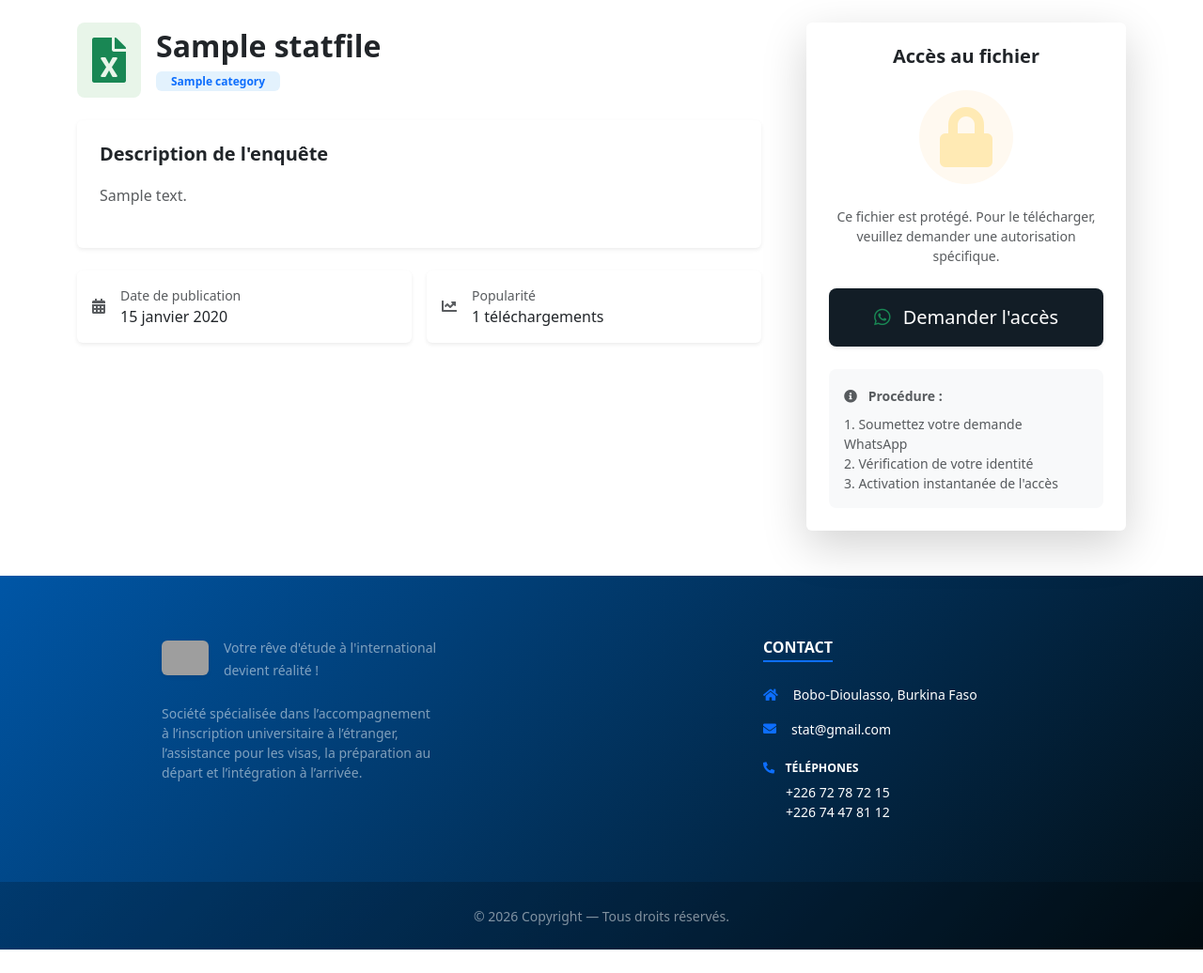
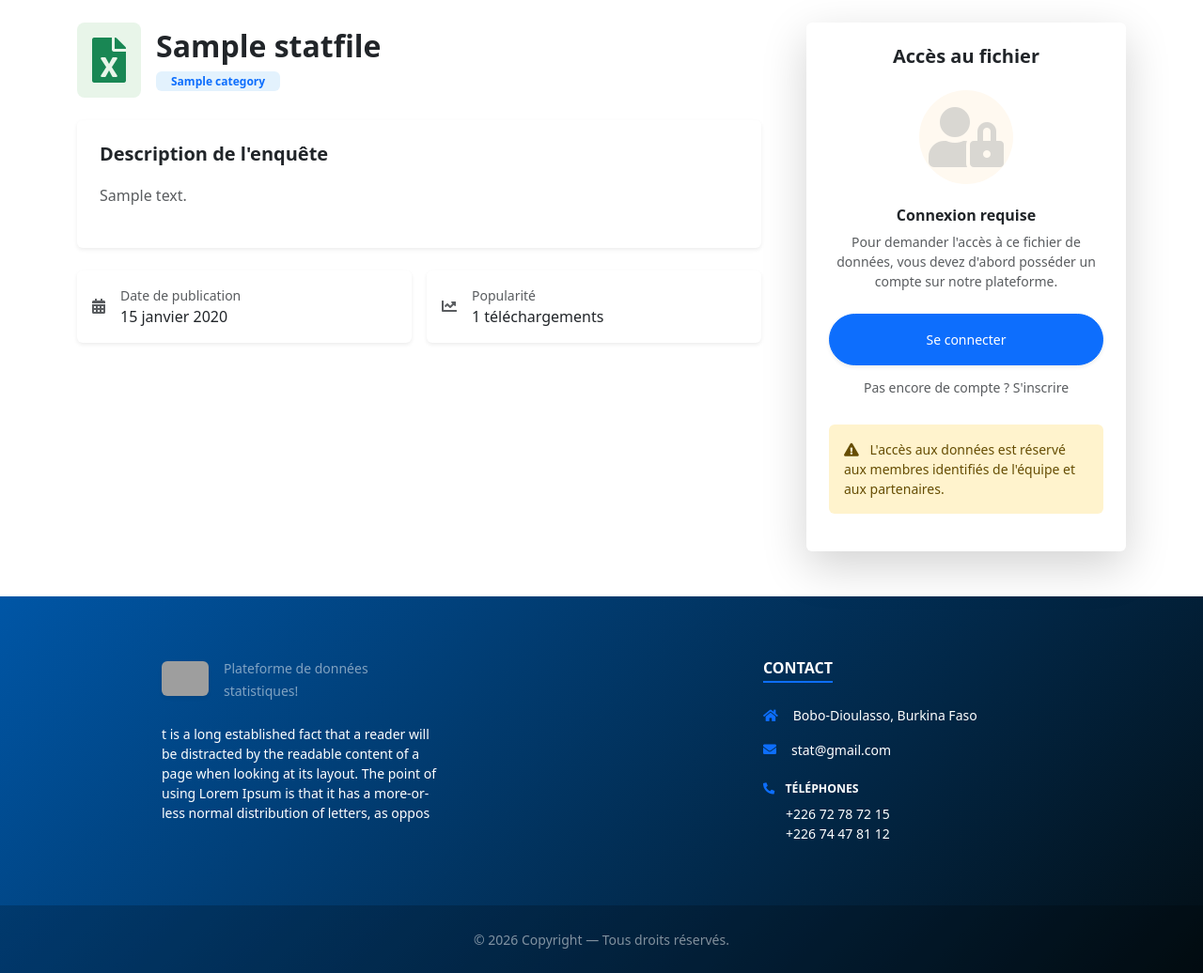
Before and after one commit to Lazare-tech/e-enquete-plateforme, a Django app: a page that uses templates/partials/footer/footer.html in a window 1280 px wide. Shown: the part 151-1187 px from the top of the page at 94% size. Before the commit the page ends 1162 px from the top, so only its background shows below. Run offline with Django 5.2, Linux system fonts and the light colour scheme; tables that the repository leaves empty hold one stand-in row (values such as "Sample post"); some libraries are stand-ins or nearby versions; grey boxes are pictures that could not be loaded.

Commit message:
formEnquete,autorisationAccesFichier,AjoutDonnee

```diff
--- a/statapp/models.py
+++ b/statapp/models.py
@@ -56,6 +56,8 @@ class StatFile(models.Model):
 
     class Meta:
         ordering = ['-created_at']
+        verbose_name = "Fichier statistique"
+        verbose_name_plural = "Fichiers statistiques"
 ############################################################
 class UserFileAccess(models.Model):
     user = models.ForeignKey('auth.User', on_delete=models.CASCADE)
--- a/statapp/templates/statapp/index.html
+++ b/statapp/templates/statapp/index.html
@@ -17,7 +17,7 @@ Explorez notre base de données mutualisée.Accédez aux rapports d'enquêtes te
     <div class="row mb-5 justify-content-center">
         <div class="col-md-7 text-center">
             <h2 class="fw-bold mb-3">Catalogue des Données Statistiques</h2>
-            <p class="text-muted mb-4">Accédez aux enquêtes et rapports détaillés de notre agence.</p>
+            <p class="text-muted mb-4">Accédez aux enquêtes et rapports détaillés.</p>
             <div class="input-group shadow-sm">
                 <span class="input-group-text bg-white border-end-0"><i class="fas fa-search text-muted"></i></span>
                 <input type="text"
--- a/statapp/templates/statapp/stats/detail.html
+++ b/statapp/templates/statapp/stats/detail.html
@@ -66,12 +66,13 @@
         <div class="card-body p-4 text-center">
             <h5 class="fw-bold mb-4">Accès au fichier</h5>
 
+            {% if user.is_authenticated %}
                 {% if has_access %}
                     <div class="icon-access-wrapper mb-4">
                         <i class="fas fa-unlock-alt fa-4x text-success"></i>
                     </div>
                     <div class="alert alert-success border-0 small mb-4">
-                            <i class="fas fa-check-circle me-2"></i> Votre accès a été validé par l'agence.
+                        <i class="fas fa-check-circle me-2"></i> Votre accès a été validé.
                     </div>
                     <a href="{% url 'statapp:download' file.id %}" class="btn btn-success btn-lg w-100 py-3 shadow-sm mb-3">
                         <i class="fas fa-download me-2"></i> Télécharger ({{ file.get_extension|upper }})
@@ -80,25 +81,45 @@
 
                 {% else %}
                     <div class="icon-lock-wrapper mb-4">
-                            <i class="fas fa-lock fa-4x text-warning opacity-25"></i>
+                        <i class="fas fa-lock fa-4x text-warning opacity-50"></i>
                     </div>
-
                     <p class="text-muted mb-4 small">
-                            Ce fichier est protégé. Pour le télécharger, veuillez demander une autorisation spécifique.
+                        Ce fichier est restreint. Veuillez demander une autorisation spécifique à l'équipe.
                     </p>
-
                     <a href="https://wa.me/22667487164?text=Bonjour,%20je%20souhaite%20accéder%20au%20fichier%20:%20{{ file.title|urlencode }}"
-                    target="_blank"
-                    class="btn btn-dark btn-lg w-100 py-3 shadow-sm mb-3">
+                       target="_blank" class="btn btn-dark btn-lg w-100 py-3 shadow-sm mb-3">
                         <i class="fab fa-whatsapp me-2 text-success"></i> Demander l'accès
                     </a>
                     <div class="bg-light p-3 rounded-3 text-start mt-2">
                         <small class="text-muted fw-bold"><i class="fas fa-info-circle me-2"></i> Procédure :</small>
-                            <ul class="list-unstyled small mb-0 mt-2 text-muted">
+                        <ul class="list-unstyled small mb-0 mt-1 text-muted">
                             <li>1. Soumettez votre demande WhatsApp</li>
-                                <li>2. Vérification de votre identité</li>
-                                <li>3. Activation instantanée de l'accès</li>
+                            <li>2. Activation après vérification</li>
                         </ul>
+                    </div>
+                {% endif %}
+
+            {% else %}
+                <div class="icon-lock-wrapper mb-4">
+                    <i class="fas fa-user-lock fa-4x text-secondary opacity-25"></i>
+                </div>
+                <h6 class="fw-bold">Connexion requise</h6>
+                <p class="text-muted mb-4 small">
+                    Pour demander l'accès à ce fichier de données, vous devez d'abord posséder un compte sur notre plateforme.
+                </p>
+
+                <div class="d-grid gap-2">
+                    <a href="{% url 'statapp:login' %}?next={{ request.path }}" class="btn btn-primary btn-sm py-3 rounded-pill shadow-sm">
+                        Se connecter
+                    </a>
+                    <a href="{% url 'statapp:register' %}" class="btn btn-link btn-sm text-decoration-none text-muted">
+                        Pas encore de compte ? S'inscrire
+                    </a>
+                </div>
+
+                <div class="alert alert-warning border-0 small mt-4 text-start">
+                    <i class="fas fa-exclamation-triangle me-2"></i>
+                    L'accès aux données est réservé aux membres identifiés de l'équipe et aux partenaires.
                 </div>
             {% endif %}
         </div>
--- a/survey_builder/models.py
+++ b/survey_builder/models.py
@@ -12,7 +12,11 @@ class Survey(models.Model):
     description = models.TextField(blank=True)
     created_by = models.ForeignKey(User, on_delete=models.CASCADE)
     created_at = models.DateTimeField(auto_now_add=True)
-    is_active = models.BooleanField(default=True)
+    is_active = models.BooleanField(default=True,verbose_name="Enquête visible sur le site")
+    #
+    class Meta:
+        verbose_name = "Enquête"
+        verbose_name_plural = "Enquêtes"
 
     def __str__(self):
         return self.title
--- a/survey_builder/templates/survey_builder/list.html
+++ b/survey_builder/templates/survey_builder/list.html
@@ -4,7 +4,7 @@
 <div class="container py-5">
     <div class="row align-items-center mb-4 g-3">
         <div class="col-12 col-md-8 text-center text-md-start">
-            <h2 class="fw-bold mb-1 text-primary">Bibliothèque</h2>
+            <h3 class="fw-bold mb-1 text-primary">Formulaire d'enquete</h3>
             <p class="text-muted mb-0">Sélectionnez un formulaire pour collecter.</p>
         </div>
         <div class="col-12 col-md-4 text-center text-md-end">
--- a/templates/partials/footer/footer.html
+++ b/templates/partials/footer/footer.html
@@ -10,11 +10,11 @@
           <div class="d-flex align-items-center mb-4 justify-content-center justify-content-md-start">
             <img src="images/shine.jpg" alt="logo" style="width:50px; height:auto;" class="rounded shadow-sm">
             <div class="ms-3">
-              <small class="text-white-50">Votre rêve d'étude à l'international devient réalité !</small>
+              <small class="text-white-50">Plateforme de données statistiques!</small>
             </div>
           </div>
-          <p class="small lh-base text-white-50">
-            Société spécialisée dans l’accompagnement à l’inscription universitaire à l’étranger, l’assistance pour les visas, la préparation au départ et l’intégration à l’arrivée.
+          <p class="small lh-base text-white">
+          t is a long established fact that a reader will be distracted by the readable content of a page when looking at its layout. The point of using Lorem Ipsum is that it has a more-or-less normal distribution of letters, as oppos
           </p>
         </div>
 
```
Lines whose indentation alone changed are shown as unchanged.
